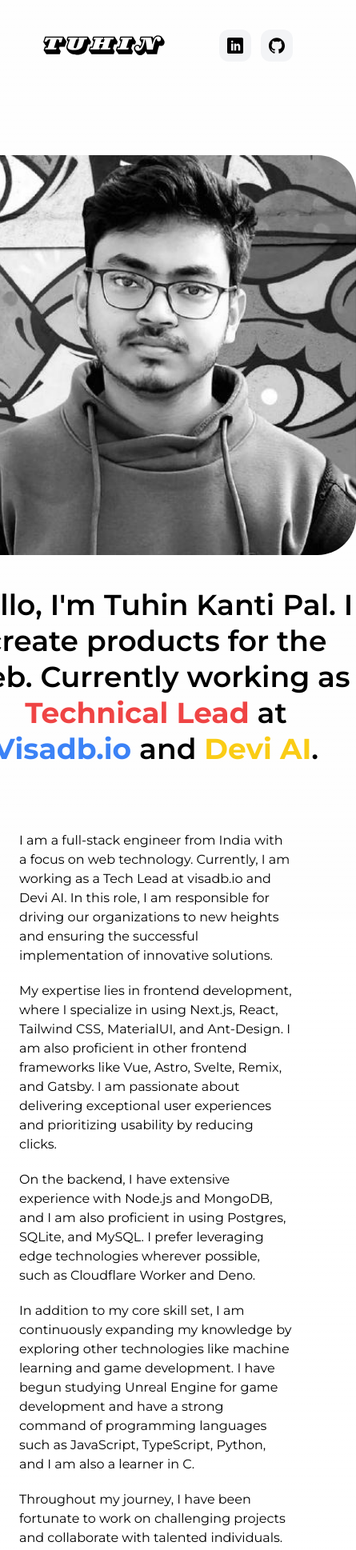
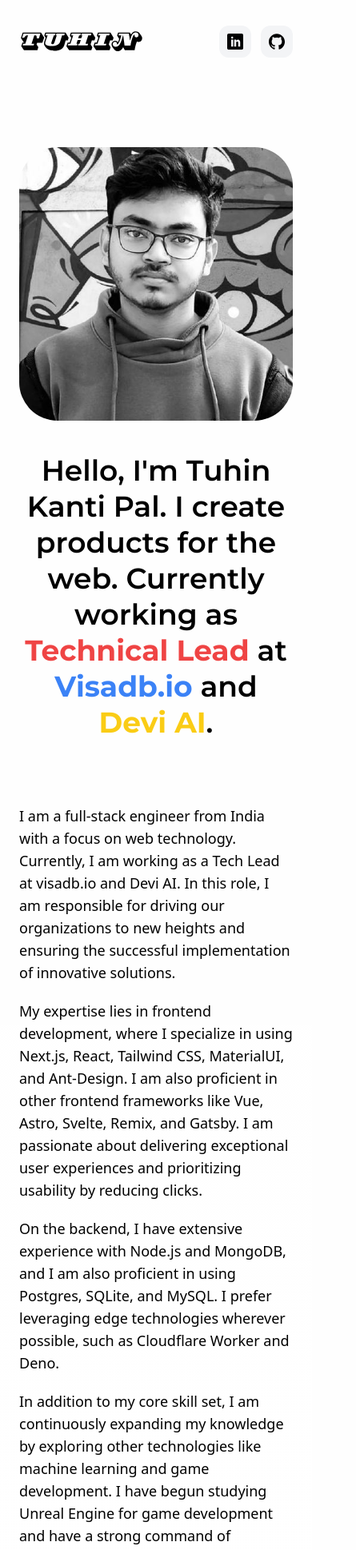
Before and after one commit to tuhinpal/tuhinpal.github.io, a Next.js app: page /about in a window 390 px wide. Shown: the top 1938 px of the page at 80% size, 445 px wide, since content can reach past the window. Built offline with nearby package versions, Linux system fonts and the light colour scheme.

Commit message:
Some responsive issue fixed

```diff
--- a/app/(site)/components/Works.tsx
+++ b/app/(site)/components/Works.tsx
@@ -12,7 +12,7 @@
     <div className="flex flex-col items-center gap-y-16 justify-center my-16 md:my-24">
       {works.map((work) => (
         <div
-          className="flex flex-col items-center justify-center rounded-[52px] overflow-hidden relative py-10 group hover:shadow-xl transition-all duration-100 ease-in-out"
+          className="flex flex-col items-center justify-center rounded-2xl md:rounded-[52px] overflow-hidden relative py-10 group hover:shadow-xl transition-all duration-100 ease-in-out"
           key={work.name}
           style={{
             backgroundColor: work.bgColor,
@@ -24,7 +24,7 @@
           </div>
 
           {work.isLatest && (
-            <div className="absolute top-14 left-14 z-10">
+            <div className="absolute md:top-14 md:left-14 top-4 left-4 z-10">
               <Button className="bg-gray-800 rounded-full px-4 py-2 text-white hover:bg-gray-800">
                 Latest
               </Button>
@@ -34,7 +34,7 @@
           <div
             className={classNames(
               `
-                flex flex-col items-start justify-end w-full h-full px-14 py-16 text-start absolute bottom-0
+                flex flex-col items-start justify-end w-full h-full md:px-14 md:py-16 px-4 py-6 text-start absolute bottom-0
                 md:bg-gradient-to-tr md:via-transparent md:to-transparent
                 md:group-hover:backdrop-blur-sm md:group-hover:bg-gradient-to-tr
                 backdrop-blur-sm bg-gradient-to-tr
--- a/app/about/components/Details.tsx
+++ b/app/about/components/Details.tsx
@@ -5,33 +5,33 @@
 export default function AboutDetails() {
   return (
     <div className="max-w-4xl flex flex-col gap-y-5 mb-16">
-      <p>
+      <p className="font-sans text-lg md:text-xl">
         I am a full-stack engineer from India with a focus on web technology.
         Currently, I am working as a Tech Lead at visadb.io and Devi AI. In this
         role, I am responsible for driving our organizations to new heights and
         ensuring the successful implementation of innovative solutions.
       </p>
-      <p>
+      <p className="font-sans text-lg md:text-xl">
         My expertise lies in frontend development, where I specialize in using
         Next.js, React, Tailwind CSS, MaterialUI, and Ant-Design. I am also
         proficient in other frontend frameworks like Vue, Astro, Svelte, Remix,
         and Gatsby. I am passionate about delivering exceptional user
         experiences and prioritizing usability by reducing clicks.
       </p>
-      <p>
+      <p className="font-sans text-lg md:text-xl">
         On the backend, I have extensive experience with Node.js and MongoDB,
         and I am also proficient in using Postgres, SQLite, and MySQL. I prefer
         leveraging edge technologies wherever possible, such as Cloudflare
         Worker and Deno.
       </p>
-      <p>
+      <p className="font-sans text-lg md:text-xl">
         In addition to my core skill set, I am continuously expanding my
         knowledge by exploring other technologies like machine learning and game
         development. I have begun studying Unreal Engine for game development
         and have a strong command of programming languages such as JavaScript,
         TypeScript, Python, and I am also a learner in C.
       </p>
-      <p>
+      <p className="font-sans text-lg md:text-xl">
         Throughout my journey, I have been fortunate to work on challenging
         projects and collaborate with talented individuals. My passion for
         innovation and dedication to delivering high-quality results drive me to
--- a/app/about/components/Heading.tsx
+++ b/app/about/components/Heading.tsx
@@ -5,13 +5,13 @@
 export default function AboutHeading() {
   return (
     <div className="max-w-4xl flex flex-wrap gap-y-10 items-center py-20 justify-center md:justify-between">
-      <div className="w-max md:w-5/12">
+      <div className="w-full flex justify-center items-center md:w-5/12">
         <Image
           src={"/images/me-square.jpeg"}
           alt={"Tuhin Photo"}
           width={500}
           height={500}
-          className="rounded-[48px]"
+          className="rounded-[48px] max-w-full"
         />
       </div>
 
--- a/app/works/[slug]/components/Head.tsx
+++ b/app/works/[slug]/components/Head.tsx
@@ -16,7 +16,7 @@
         {data.description}
       </p>
 
-      <div className="flex items-center justify-between p-5 bg-zinc-100 mt-8 rounded-3xl">
+      <div className="flex flex-wrap gap-4 items-center justify-between p-5 bg-zinc-100 mt-8 rounded-3xl">
         <div className="flex items-center gap-4">
           <Image
             src={data.logo}
--- a/components/Footer.tsx
+++ b/components/Footer.tsx
@@ -13,7 +13,7 @@
   const isAboutPage = useMemo(() => pathname === "/about", [pathname]);
 
   return (
-    <header className="flex flex-row justify-between items-center w-full py-5 px-10 mt-7 mb-14 bg-neutral-100 rounded-[33px]">
+    <header className="flex flex-wrap justify-center gap-2 sm:justify-between items-center w-full py-5 px-10 mt-7 mb-14 bg-neutral-100 rounded-[33px]">
       <div className="flex items-center gap-1">
         <Anchor
           href="/"
@@ -22,7 +22,7 @@
           <Logo width={120} height={30} className="text-stone-600" />
         </Anchor>
 
-        <p className="ml-3 text-sm text-stone-600">
+        <p className="ml-3 text-sm text-stone-600 hidden md:block">
           © {new Date().getFullYear()}
         </p>
       </div>
--- a/components/Header.tsx
+++ b/components/Header.tsx
@@ -29,7 +29,7 @@
       <div className="w-1/3 flex justify-start md:justify-center">
         <Anchor
           href="/"
-          className="bg-transparent hover:bg-transparent outline-none"
+          className="bg-transparent hover:bg-transparent outline-none p-0 -ml-3 md:ml-0"
         >
           <Logo width={180} height={38} className="dark:filter dark:invert" />
         </Anchor>
```
